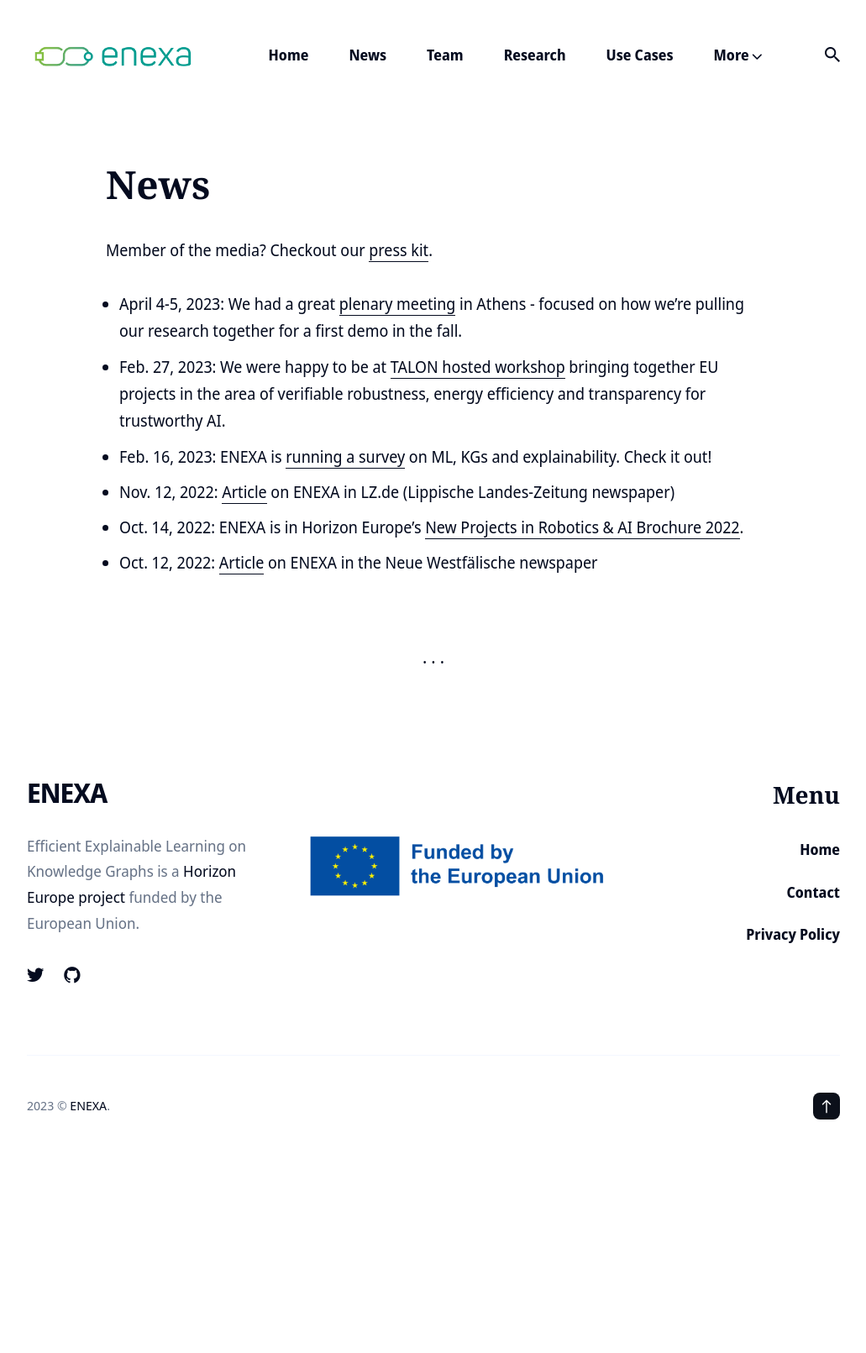
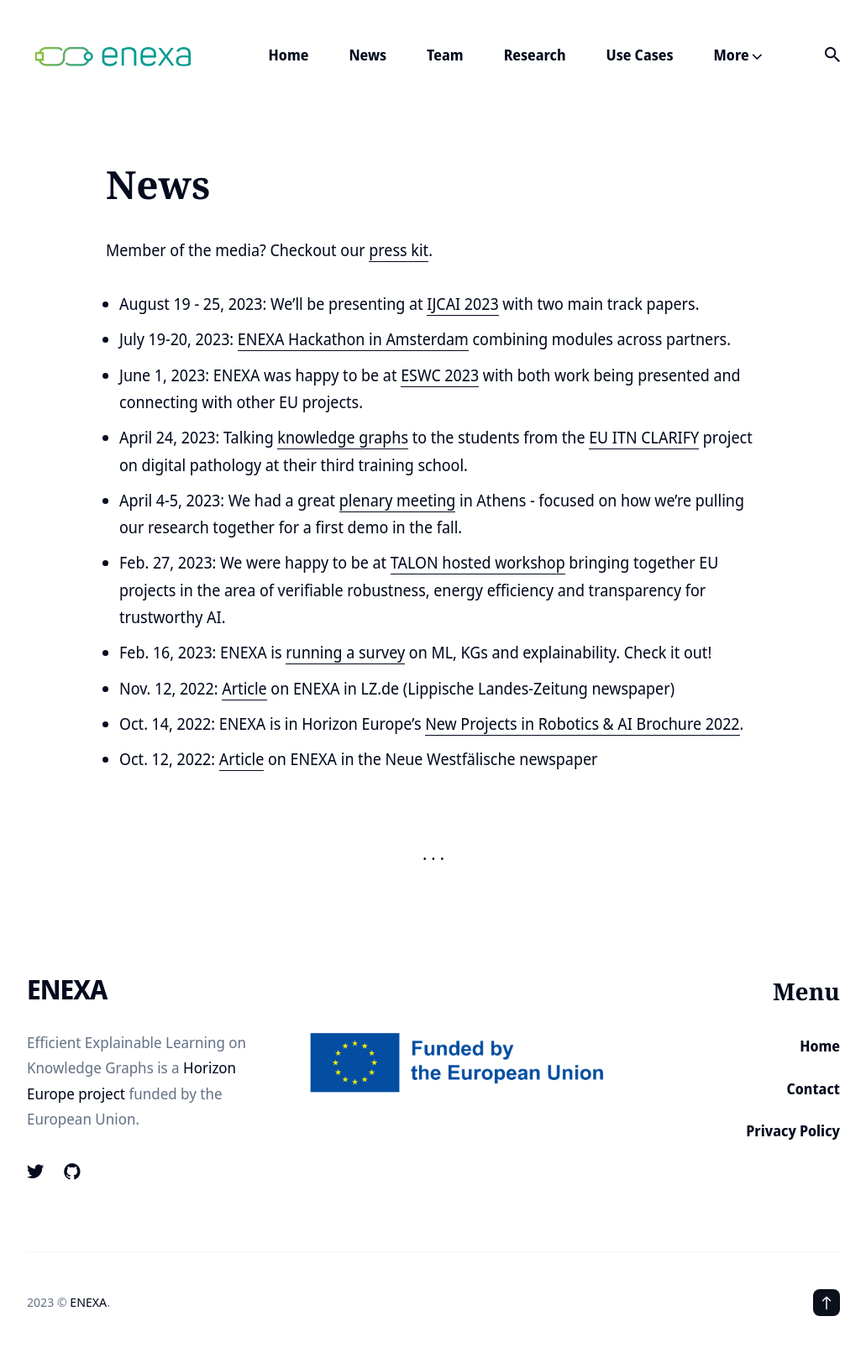
Before and after one commit to EnexaProject/enexaproject.github.io, a Jekyll site: the page built from _pages/news.md, in a window 1280 px wide. Shown: the whole page at 84% size, without its empty margins (124-1155 px from the left). Built offline with Jekyll 4.4.1, drawn with Linux system fonts in a browser that asks for light colours; nearby versions of some CDN libraries; before the commit the page ends 1377 px from its top, so only the background shows below that.

```diff
--- a/_pages/news.md
+++ b/_pages/news.md
@@ -6,6 +6,10 @@ permalink: /news/
 
 Member of the media? Checkout our [press kit](/presskit/).
 
+* August 19 - 25, 2023: We'll be presenting at [IJCAI 2023](https://ijcai-23.org/) with two main track papers.
+* July 19-20, 2023: [ENEXA Hackathon in Amsterdam](https://twitter.com/enexa_eu/status/1682058719020843010) combining modules across partners.
+* June 1, 2023: ENEXA was happy to be at [ESWC 2023](https://2023.eswc-conferences.org/project-networking/) with both work being presented and connecting with other EU projects.
+* April 24, 2023: Talking [knowledge graphs](https://twitter.com/clarify_project/status/1650426857844621312) to the students from the [EU ITN CLARIFY](http://www.clarify-project.eu) project on digital pathology at their third training school.
 * April 4-5, 2023: We had a great [plenary meeting](https://www.linkedin.com/feed/update/urn:li:share:7049763758289604608/) in Athens - focused on how we're pulling our research together for a first demo in the fall.
 * Feb. 27, 2023: We were happy to be at [TALON hosted workshop](https://talon-project.eu/eventsestablishing-the-next-level-of-intelligence-and-autonomy-clustering-workshopevents/) bringing together EU projects in the area of verifiable robustness, energy efficiency and transparency for trustworthy AI.
 * Feb. 16, 2023: ENEXA is [running a survey](https://twitter.com/enexa_eu/status/1626165074833408000) on ML, KGs and explainability. Check it out!
```
Also changed, not shown: _pages/publications.md (added, +13 -0 lines), _pages/research.md (+4 -0 lines).
